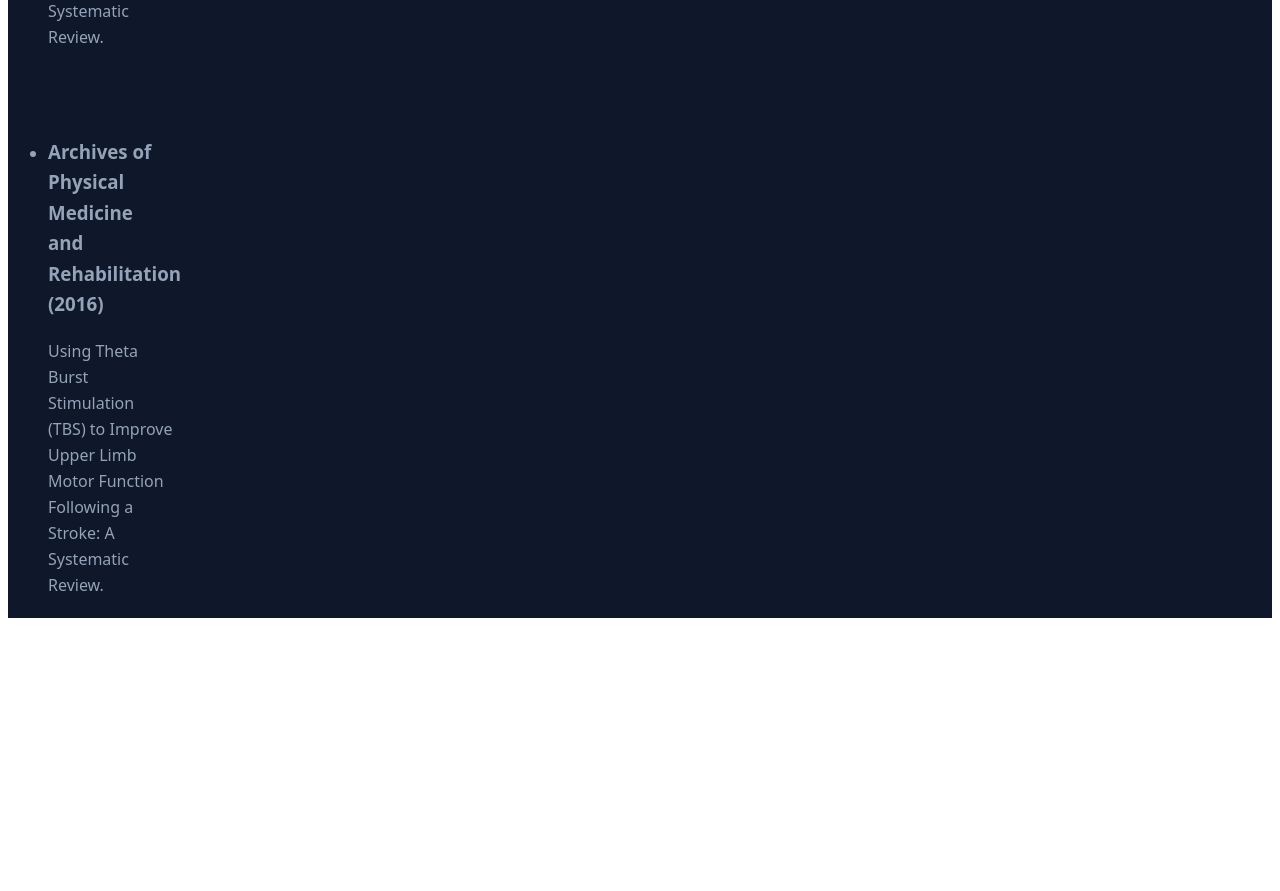
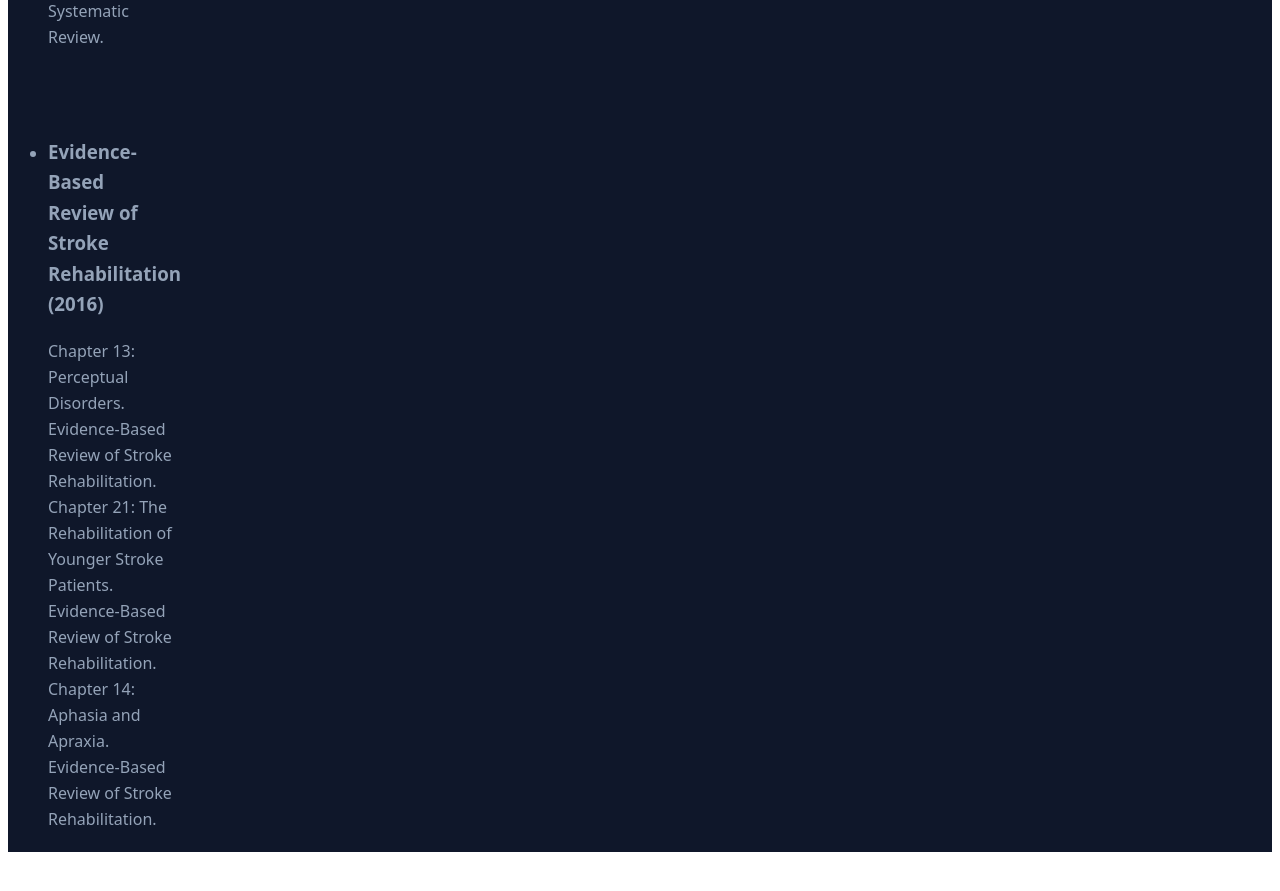
Before and after one commit to JashanB/Portfolio-V2, a React (Create React App) app: page / in a window 1280 px wide. Shown: the part 6460-7351 px from the top of the page. Before the commit the page ends 7126 px from the top, so only its background shows below. Built offline with nearby package versions, Linux system fonts and the light colour scheme.

Commit message:
adding divs for css

```diff
--- a/src/components/app/App.js
+++ b/src/components/app/App.js
@@ -24,7 +24,10 @@
 
   return (
     <div className="App">
+      {/* root = _next, app = _variable, container = mx_auto, body = lg:flex*/}
+      <div className='app-insert'></div>
       <div className='body'>
+        <div className='container'>
           <header className='header'>
             <div className='header-text'>
               <h1>Jashan Brar</h1>
@@ -218,8 +221,8 @@
                       <div className='absolute-inset'></div>
                       <div className='list-item-main'>
                         <a href="https://www.archives-pmr.org/article/S0003-9993(16)30883-8/fulltext"></a>
-                      <h3 className='list-item-header'><span>Archives of Physical Medicine and Rehabilitation (2016)</span></h3>
-                      <p>Using Theta Burst Stimulation (TBS) to Improve Upper Limb Motor Function Following a Stroke: A Systematic Review.</p>
+                        <h3 className='list-item-header'><span>Evidence-Based Review of Stroke Rehabilitation (2016)</span></h3>
+                        <p>Chapter 13: Perceptual Disorders. Evidence-Based Review of Stroke Rehabilitation. Chapter 21: The Rehabilitation of Younger Stroke Patients. Evidence-Based Review of Stroke Rehabilitation. Chapter 14: Aphasia and Apraxia. Evidence-Based Review of Stroke Rehabilitation.</p>
                       </div>
                     </div>
 
@@ -228,6 +231,7 @@
               </div>
             </section>
           </main>
+        </div>
       </div>
     </div>
   );
```
Lines whose indentation alone changed are shown as unchanged.
